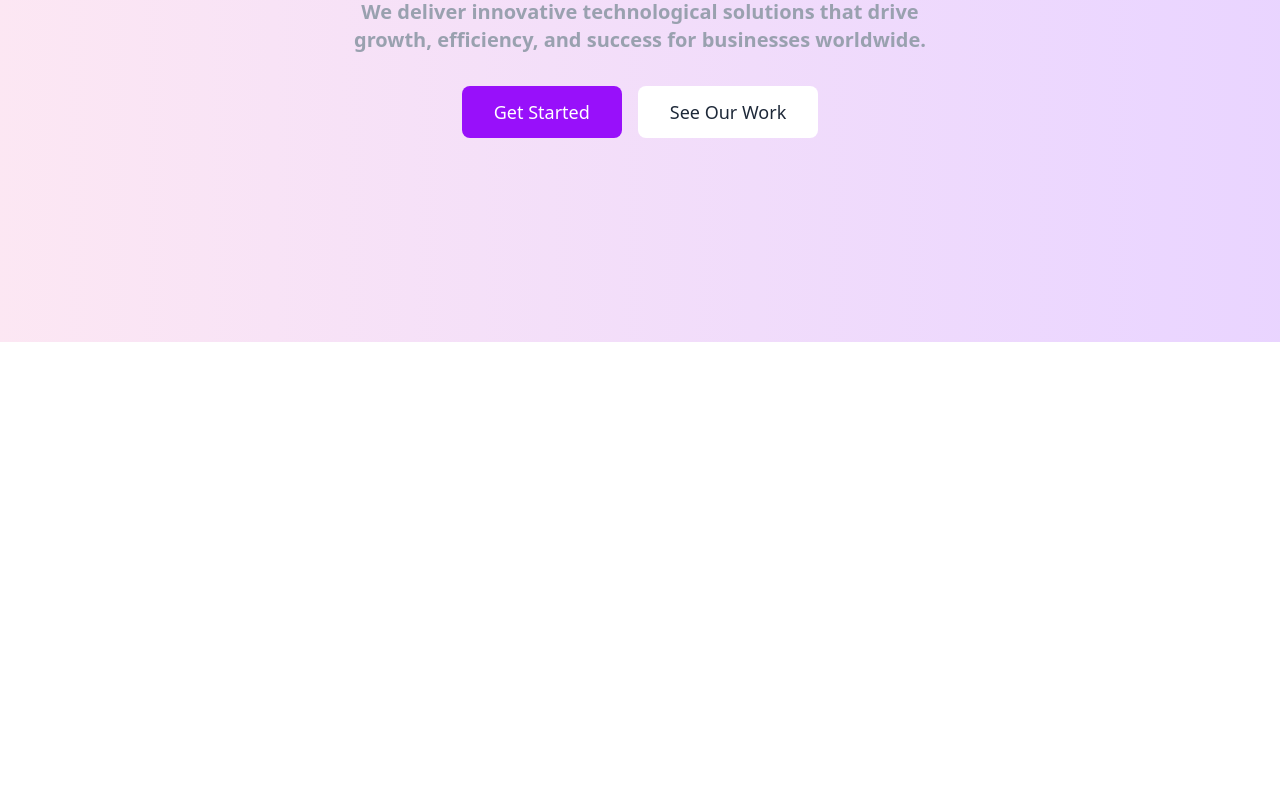
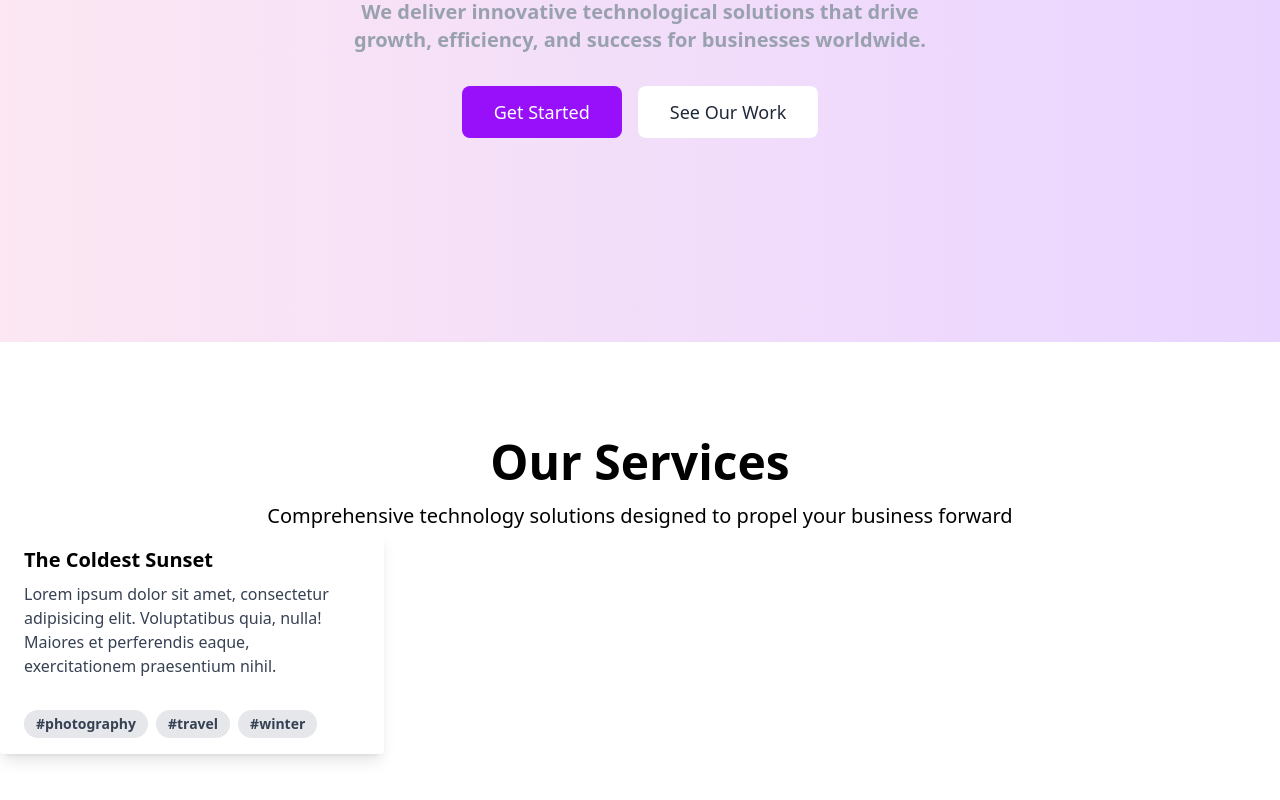
Before and after one commit to mumbimuthiga/ziwatt_technologies, a React (Vite) app: page / in a window 1280 px wide. Shown: the part 458-1258 px from the top of the page. Before the commit the page ends 800 px from the top, so only its background shows below. Built offline with nearby package versions, Linux system fonts and the light colour scheme.

Commit message:
services

```diff
--- a/src/App.jsx
+++ b/src/App.jsx
@@ -1,12 +1,14 @@
 import React from "react";
 import Header from "./components/Header";
 import Hero from "./components/Hero";
+import Services from "./components/Services";
 
 function App() {
   return (
     <div className="">
       <Header />
       <Hero />
+      <Services />
     </div>
   );
 }
--- a/src/components/Services.jsx
+++ b/src/components/Services.jsx
@@ -0,0 +1,42 @@
+import React from "react";
+
+const Services = () => {
+  return (
+    <section className="py-24 bg-background">
+      <div className="container mx-auto px-4">
+        <div className="text-center">
+          <h1 className="text-4xl md:text-5xl font-bold mb-4">Our Services</h1>
+          <p className="text-xl text-muted-foreground">
+            Comprehensive technology solutions designed to propel your business
+            forward
+          </p>
+        </div>
+      </div>
+
+      <div className="max-w-sm rounded overflow-hidden shadow-lg">
+
+        <div className="px-6 py-4">
+          <div className="font-bold text-xl mb-2">The Coldest Sunset</div>
+          <p className="text-gray-700 text-base">
+            Lorem ipsum dolor sit amet, consectetur adipisicing elit.
+            Voluptatibus quia, nulla! Maiores et perferendis eaque,
+            exercitationem praesentium nihil.
+          </p>
+        </div>
+        <div className="px-6 pt-4 pb-2">
+          <span className="inline-block bg-gray-200 rounded-full px-3 py-1 text-sm font-semibold text-gray-700 mr-2 mb-2">
+            #photography
+          </span>
+          <span className="inline-block bg-gray-200 rounded-full px-3 py-1 text-sm font-semibold text-gray-700 mr-2 mb-2">
+            #travel
+          </span>
+          <span className="inline-block bg-gray-200 rounded-full px-3 py-1 text-sm font-semibold text-gray-700 mr-2 mb-2">
+            #winter
+          </span>
+        </div>
+      </div>
+    </section>
+  );
+};
+
+export default Services;
```
